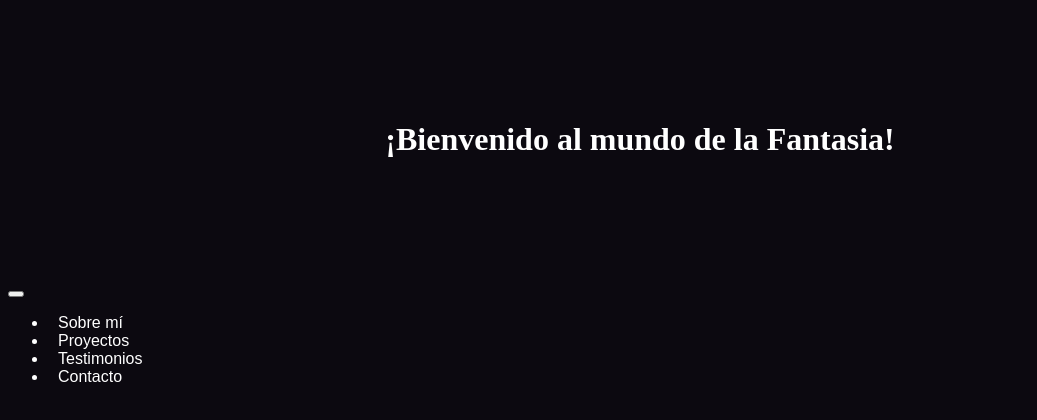
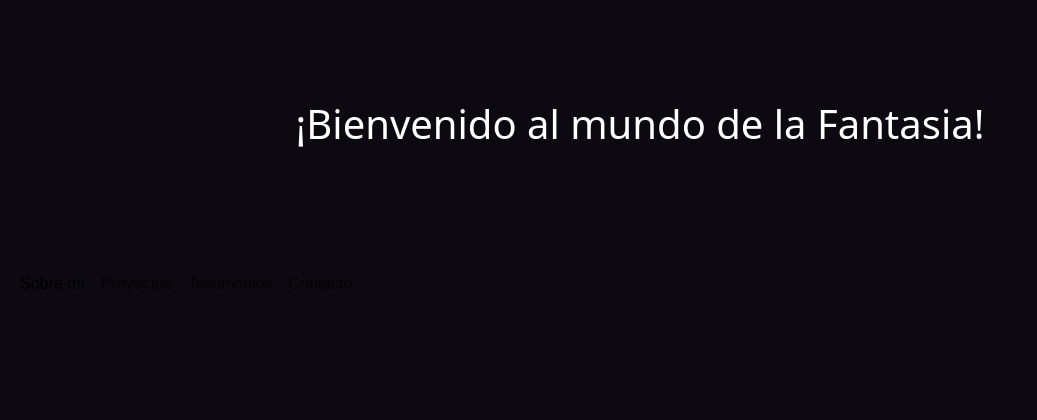
Before and after one commit to Hitachioo/PaginaFantasia, a plain HTML site: page index.html in a window 1280 px wide. Shown: the whole page, without its empty margins (0-1037 px from the left). Drawn offline with nearby package versions, Linux system fonts and the light colour scheme.

Commit message:
Update index.html

```diff
--- a/index.html
+++ b/index.html
@@ -5,7 +5,10 @@
     <meta name="viewport" content="width=device-width, initial-scale=1.0">
     <title>Fantasia Fantasiosa</title>
     <link rel="stylesheet" href="style.css">
+    <link href="https://cdn.jsdelivr.net/npm/bootstrap@5.3.3/dist/css/bootstrap.min.css" rel="stylesheet" integrity="sha384-QWTKZyjpPEjISv5WaRU9OFeRpok6YctnYmDr5pNlyT2bRjXh0JMhjY6hW+ALEwIH" crossorigin="anonymous">
     <link rel="icon" href="">
+    <link rel="stylesheet" href="style.css">
+    <link rel="stylesheet" href="https://cdn.jsdelivr.net/npm/bootstrap-icons@1.9.1/font/bootstrap-icons.css">
 </head>
 <body>
 
```
